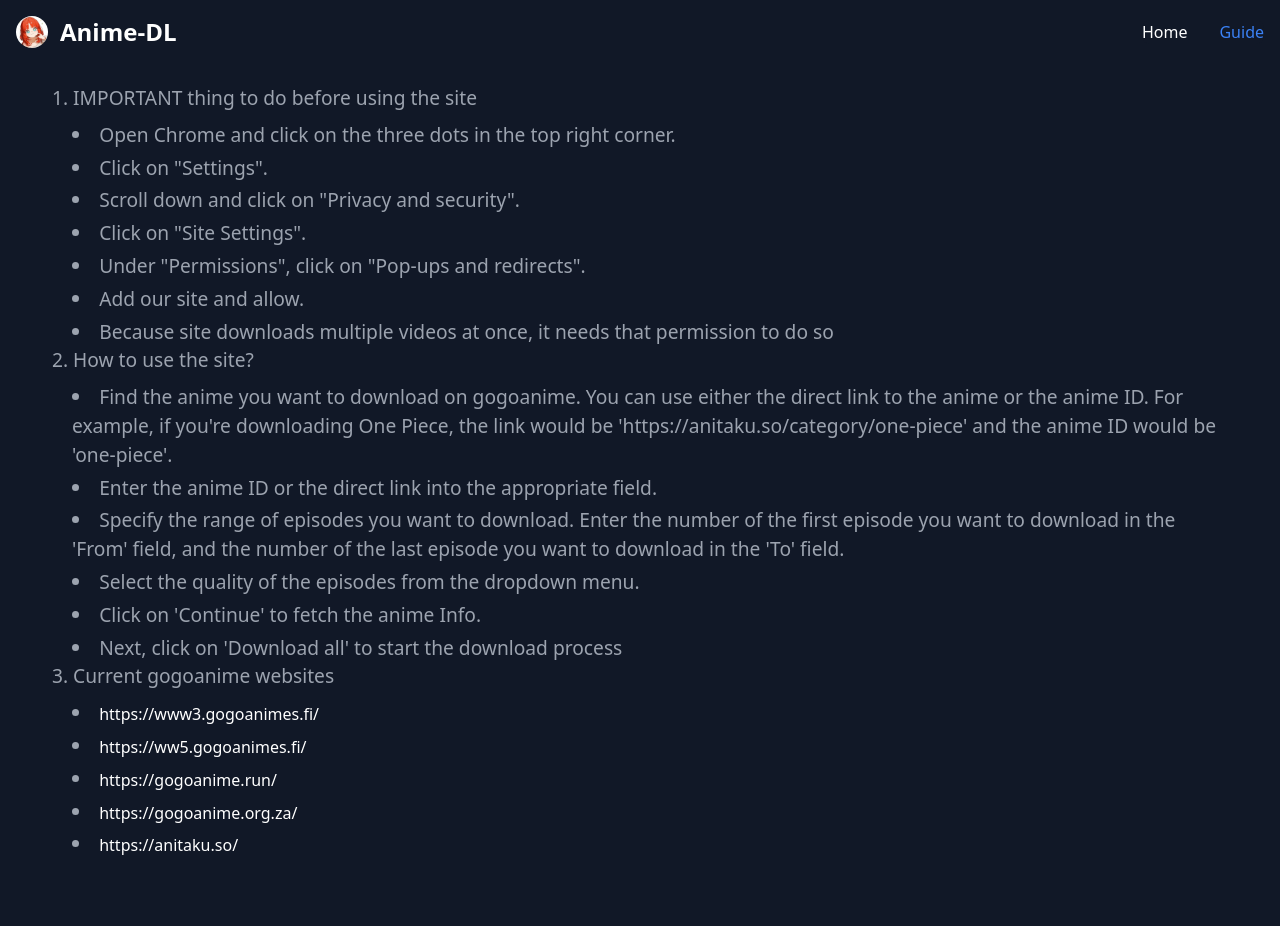
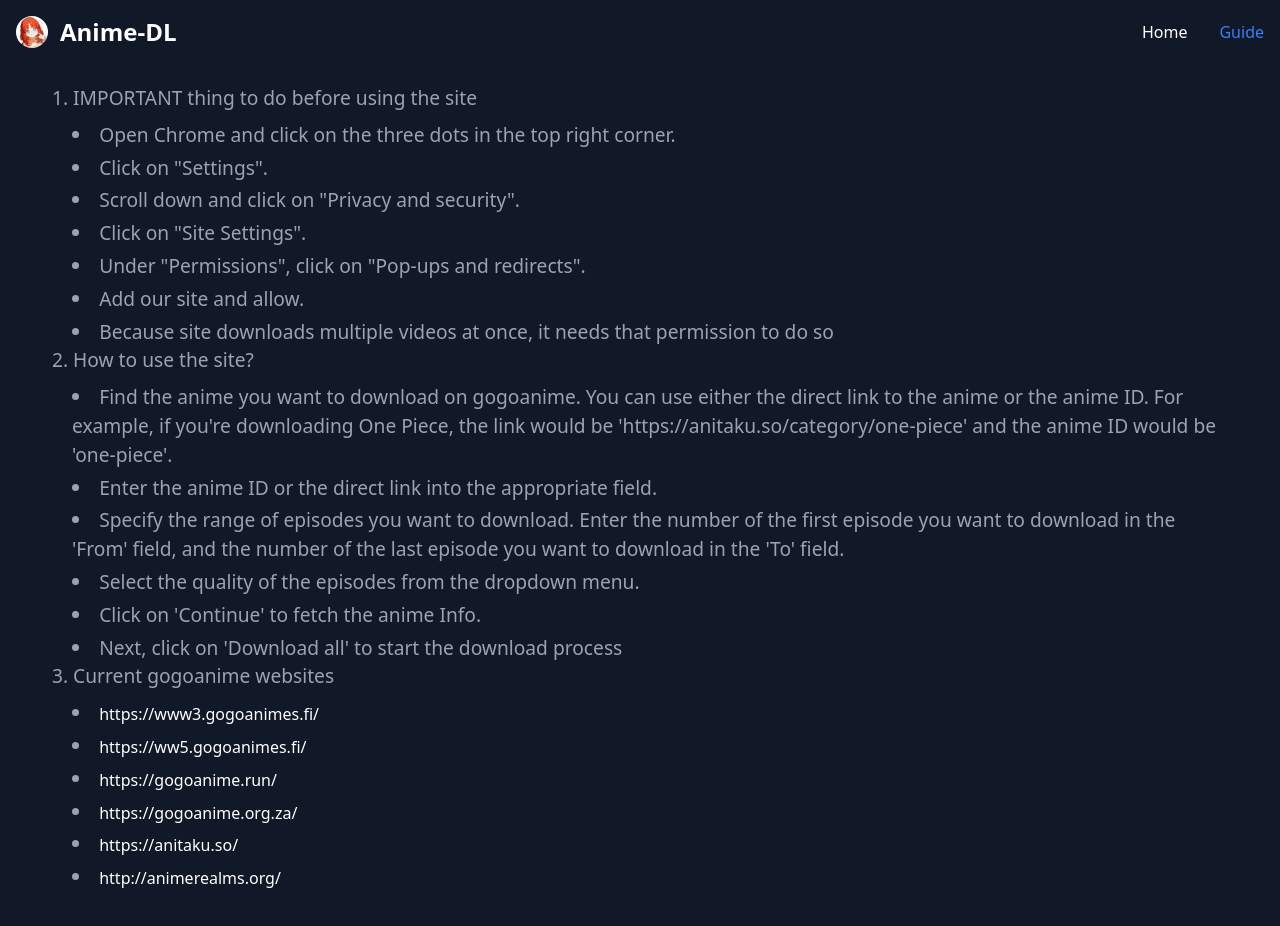
Before and after one commit to Awesome-Tofu/BUNCH-ANIME-DL, a React (Create React App) app: page /guide in a window 1280 px wide. Shown: the top 926 px of the page. Built offline with nearby package versions, Linux system fonts and the light colour scheme.

Commit message:
Update Guide.js

```diff
--- a/src/components/Guide.js
+++ b/src/components/Guide.js
@@ -47,6 +47,7 @@
                         <li><Link to="https://gogoanime.run/" className="mt-6 cursor-pointer dark:text-white dark:hover:border-white text-base leading-none focus:outline-none hover:border-gray-800 focus:border-gray-800 border-b border-transparent text-center text-gray-800">https://gogoanime.run/</Link></li>
                         <li><Link to="https://gogoanime.org.za/" className="mt-6 cursor-pointer dark:text-white dark:hover:border-white text-base leading-none focus:outline-none hover:border-gray-800 focus:border-gray-800 border-b border-transparent text-center text-gray-800">https://gogoanime.org.za/</Link></li>
                         <li><Link to="https://anitaku.so/" className="mt-6 cursor-pointer dark:text-white dark:hover:border-white text-base leading-none focus:outline-none hover:border-gray-800 focus:border-gray-800 border-b border-transparent text-center text-gray-800">https://anitaku.so/</Link></li>
+                        <li><Link to="http://animerealms.org/" className="mt-6 cursor-pointer dark:text-white dark:hover:border-white text-base leading-none focus:outline-none hover:border-gray-800 focus:border-gray-800 border-b border-transparent text-center text-gray-800">http://animerealms.org/</Link></li>
                     </ul>
                 </li>
             </ol>
```
